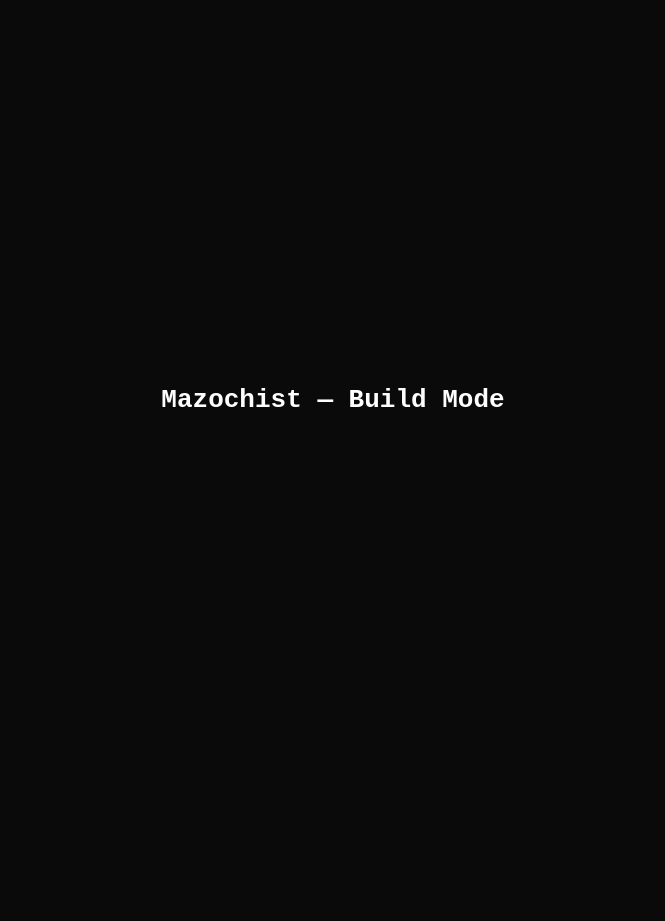
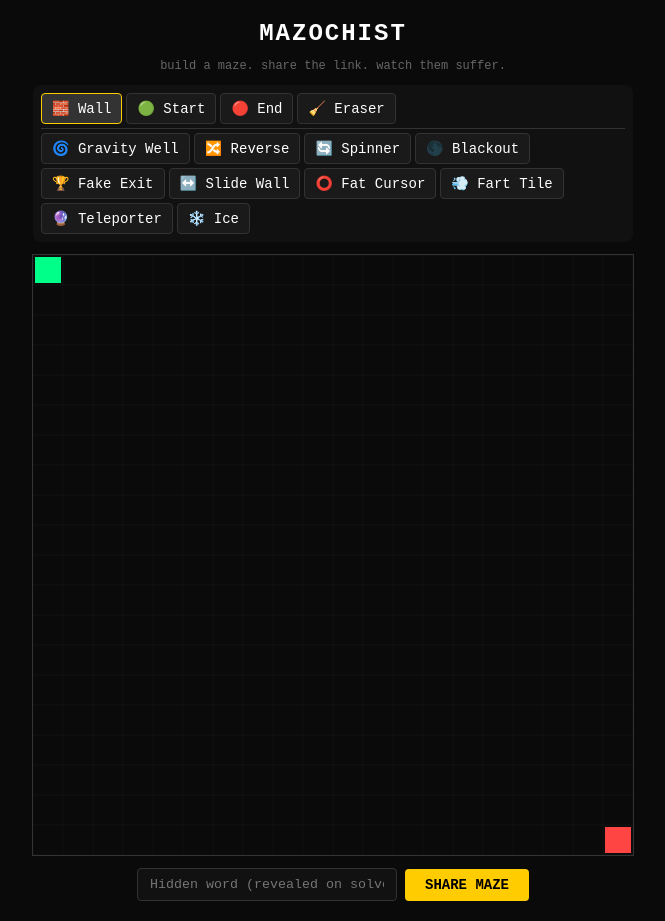
Before and after one commit to BipinRimal314/mazochist, a React (Vite) app: page / in a window 1280 px wide. Shown: the whole page, without its empty margins (307-972 px from the left). Before the commit the page ends 800 px from the top, so only its background shows below. Built offline with nearby package versions, Linux system fonts and the light colour scheme.

Commit message:
feat: maze builder with wall drawing, modifiers, and share link

```diff
--- a/src/App.jsx
+++ b/src/App.jsx
@@ -1,4 +1,5 @@
 import { useState, useEffect } from 'react'
+import MazeBuilder from './components/MazeBuilder'
 
 function App() {
   const [mode, setMode] = useState('build')
@@ -9,14 +10,12 @@ function App() {
   }, [])
 
   return (
-    <div style={{ width: '100vw', height: '100vh', background: '#0a0a0a', color: '#fff', fontFamily: 'monospace' }}>
+    <div style={{ width: '100vw', minHeight: '100vh', background: '#0a0a0a', color: '#fff', fontFamily: 'monospace' }}>
       {mode === 'build' ? (
-        <div style={{ display: 'flex', alignItems: 'center', justifyContent: 'center', height: '100%' }}>
-          <h1>Mazochist — Build Mode</h1>
-        </div>
+        <MazeBuilder />
       ) : (
-        <div style={{ display: 'flex', alignItems: 'center', justifyContent: 'center', height: '100%' }}>
-          <h1>Mazochist — Suffer Mode</h1>
+        <div style={{ display: 'flex', alignItems: 'center', justifyContent: 'center', height: '100vh' }}>
+          <h1>Loading maze...</h1>
         </div>
       )}
     </div>
--- /dev/null
+++ b/src/components/MazeBuilder.jsx
@@ -0,0 +1,201 @@
+import { useState, useRef, useEffect, useCallback } from 'react'
+import { createGrid, toggleWallBetween, setModifier, setStart, setEnd, setHiddenWord, getCell } from '../engine/maze'
+import { encodeToHash } from '../utils/serialize'
+import { drawMaze } from '../engine/renderer'
+
+const MODIFIERS = [
+  { id: 'gravity', label: '\u{1F300}', name: 'Gravity Well' },
+  { id: 'reverse', label: '\u{1F500}', name: 'Reverse' },
+  { id: 'spinner', label: '\u{1F504}', name: 'Spinner' },
+  { id: 'blackout', label: '\u{1F311}', name: 'Blackout' },
+  { id: 'fakeExit', label: '\u{1F3C6}', name: 'Fake Exit' },
+  { id: 'slideWall', label: '\u{2194}\u{FE0F}', name: 'Slide Wall' },
+  { id: 'fatCursor', label: '\u{2B55}', name: 'Fat Cursor' },
+  { id: 'fart', label: '\u{1F4A8}', name: 'Fart Tile' },
+  { id: 'teleporter', label: '\u{1F52E}', name: 'Teleporter' },
+  { id: 'ice', label: '\u{2744}\u{FE0F}', name: 'Ice' },
+]
+
+const TOOLS = [
+  { id: 'wall', label: '\u{1F9F1}', name: 'Wall' },
+  { id: 'start', label: '\u{1F7E2}', name: 'Start' },
+  { id: 'end', label: '\u{1F534}', name: 'End' },
+  { id: 'eraser', label: '\u{1F9F9}', name: 'Eraser' },
+]
+
+const CELL_SIZE = 30
+
+function MazeBuilder() {
+  const [grid, setGrid] = useState(() => createGrid(20, 20))
+  const [tool, setTool] = useState('wall')
+  const [copied, setCopied] = useState(false)
+  const [hiddenWord, setHiddenWordState] = useState('')
+  const canvasRef = useRef(null)
+  const lastCellRef = useRef(null)
+  const isDrawingRef = useRef(false)
+
+  useEffect(() => {
+    const canvas = canvasRef.current
+    if (!canvas) return
+    const ctx = canvas.getContext('2d')
+    canvas.width = grid.cols * CELL_SIZE
+    canvas.height = grid.rows * CELL_SIZE
+    drawMaze(ctx, grid, CELL_SIZE)
+  }, [grid])
+
+  const getCellFromEvent = useCallback((e) => {
+    const canvas = canvasRef.current
+    const rect = canvas.getBoundingClientRect()
+    const x = Math.floor((e.clientX - rect.left) / CELL_SIZE)
+    const y = Math.floor((e.clientY - rect.top) / CELL_SIZE)
+    if (x < 0 || x >= grid.cols || y < 0 || y >= grid.rows) return null
+    return { x, y }
+  }, [grid.cols, grid.rows])
+
+  const applyTool = useCallback((cellPos) => {
+    if (!cellPos) return
+
+    if (tool === 'start') {
+      setGrid((g) => setStart(g, cellPos.x, cellPos.y))
+      return
+    }
+    if (tool === 'end') {
+      setGrid((g) => setEnd(g, cellPos.x, cellPos.y))
+      return
+    }
+    if (tool === 'eraser') {
+      setGrid((g) => setModifier(g, cellPos.x, cellPos.y, null))
+      return
+    }
+
+    const isModifier = MODIFIERS.some((m) => m.id === tool)
+    if (isModifier) {
+      setGrid((g) => {
+        const cell = getCell(g, cellPos.x, cellPos.y)
+        const newMod = cell && cell.modifier === tool ? null : tool
+        return setModifier(g, cellPos.x, cellPos.y, newMod)
+      })
+    }
+  }, [tool])
+
+  const handleMouseDown = useCallback((e) => {
+    isDrawingRef.current = true
+    const cellPos = getCellFromEvent(e)
+    lastCellRef.current = cellPos
+
+    if (tool === 'wall') return
+    applyTool(cellPos)
+  }, [getCellFromEvent, tool, applyTool])
+
+  const handleMouseMove = useCallback((e) => {
+    if (!isDrawingRef.current) return
+    const cellPos = getCellFromEvent(e)
+    if (!cellPos) return
+
+    if (tool === 'wall') {
+      const last = lastCellRef.current
+      if (last && (last.x !== cellPos.x || last.y !== cellPos.y)) {
+        const dx = cellPos.x - last.x
+        const dy = cellPos.y - last.y
+        if (Math.abs(dx) + Math.abs(dy) === 1) {
+          setGrid((g) => toggleWallBetween(g, last.x, last.y, cellPos.x, cellPos.y))
+        }
+      }
+      lastCellRef.current = cellPos
+      return
+    }
+
+    applyTool(cellPos)
+    lastCellRef.current = cellPos
+  }, [getCellFromEvent, tool, applyTool])
+
+  const handleMouseUp = useCallback(() => {
+    isDrawingRef.current = false
+    lastCellRef.current = null
+  }, [])
+
+  const handleShare = useCallback(() => {
+    const finalGrid = setHiddenWord(grid, hiddenWord)
+    const hash = encodeToHash(finalGrid)
+    const url = `${window.location.origin}${window.location.pathname}#${hash}`
+    navigator.clipboard.writeText(url)
+    setCopied(true)
+    setTimeout(() => setCopied(false), 2000)
+  }, [grid, hiddenWord])
+
+  const toolbarStyle = {
+    display: 'flex',
+    gap: '4px',
+    padding: '8px',
+    background: '#111',
+    borderRadius: '8px',
+    flexWrap: 'wrap',
+    maxWidth: grid.cols * CELL_SIZE,
+  }
+
+  const btnStyle = (active) => ({
+    padding: '6px 10px',
+    background: active ? '#333' : '#1a1a1a',
+    border: active ? '1px solid #ffcc00' : '1px solid #333',
+    borderRadius: '4px',
+    color: '#fff',
+    cursor: 'pointer',
+    fontSize: '14px',
+    fontFamily: 'monospace',
+  })
+
+  return (
+    <div style={{ display: 'flex', flexDirection: 'column', alignItems: 'center', gap: '12px', padding: '20px' }}>
+      <h1 style={{ fontSize: '24px', letterSpacing: '2px' }}>MAZOCHIST</h1>
+      <p style={{ color: '#666', fontSize: '12px' }}>build a maze. share the link. watch them suffer.</p>
+
+      <div style={toolbarStyle}>
+        {TOOLS.map((t) => (
+          <button key={t.id} onClick={() => setTool(t.id)} style={btnStyle(tool === t.id)}>
+            {t.label} {t.name}
+          </button>
+        ))}
+        <div style={{ width: '100%', height: '1px', background: '#333' }} />
+        {MODIFIERS.map((m) => (
+          <button key={m.id} onClick={() => setTool(m.id)} style={btnStyle(tool === m.id)}>
+            {m.label} {m.name}
+          </button>
+        ))}
+      </div>
+
+      <canvas
+        ref={canvasRef}
+        onMouseDown={handleMouseDown}
+        onMouseMove={handleMouseMove}
+        onMouseUp={handleMouseUp}
+        onMouseLeave={handleMouseUp}
+        style={{ border: '1px solid #333', cursor: 'crosshair' }}
+      />
+
+      <div style={{ display: 'flex', gap: '8px', alignItems: 'center' }}>
+        <input
+          type="text"
+          placeholder="Hidden word (revealed on solve)"
+          value={hiddenWord}
+          onChange={(e) => setHiddenWordState(e.target.value)}
+          style={{
+            background: '#111', border: '1px solid #333', color: '#fff',
+            padding: '8px 12px', borderRadius: '4px', fontFamily: 'monospace', width: '260px',
+          }}
+        />
+        <button
+          onClick={handleShare}
+          style={{
+            padding: '8px 20px', background: copied ? '#00ff88' : '#ffcc00',
+            color: '#000', border: 'none', borderRadius: '4px', cursor: 'pointer',
+            fontFamily: 'monospace', fontWeight: 'bold', fontSize: '14px',
+          }}
+        >
+          {copied ? 'COPIED!' : 'SHARE MAZE'}
+        </button>
+      </div>
+    </div>
+  )
+}
+
+export default MazeBuilder
```
